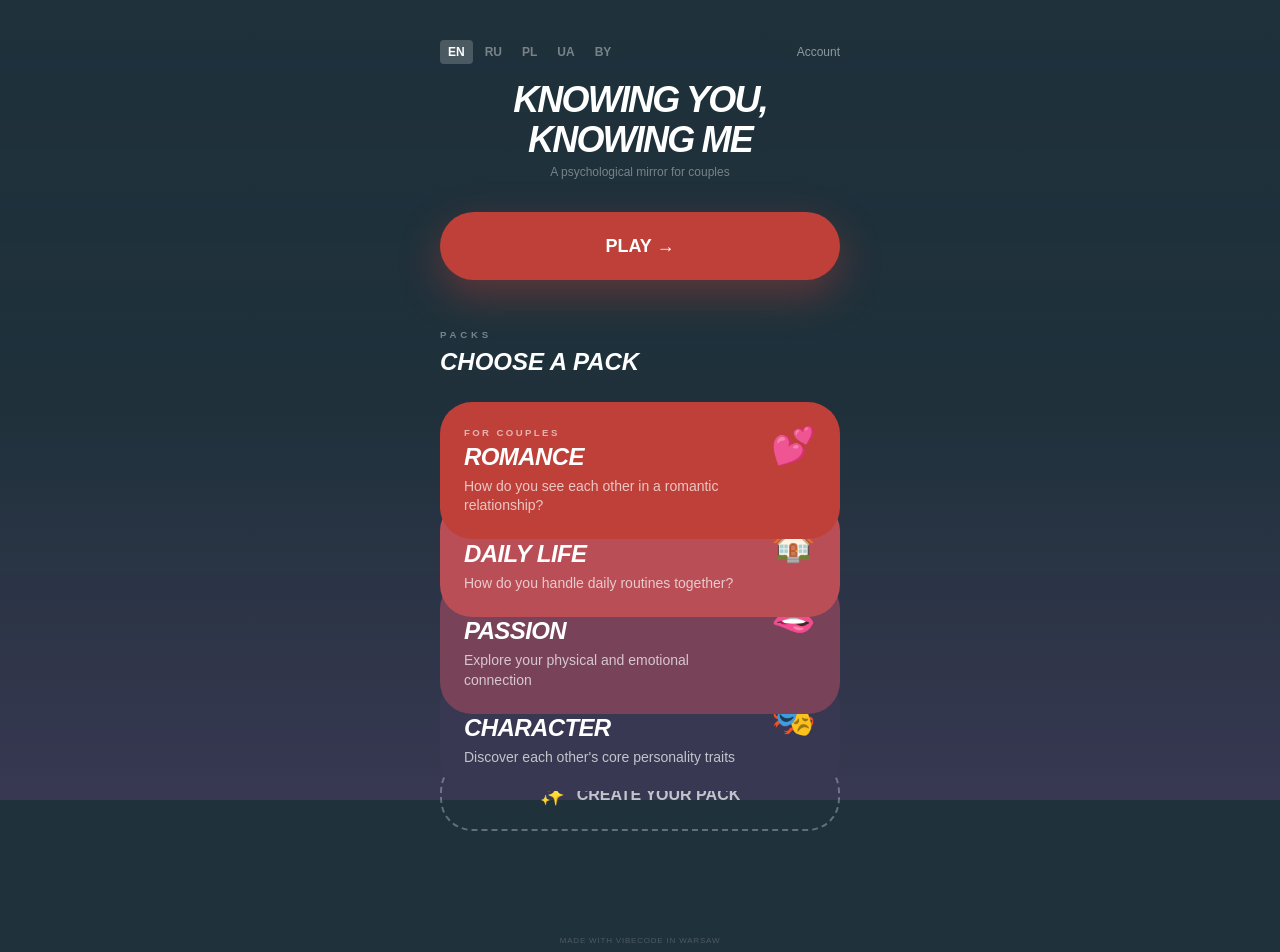
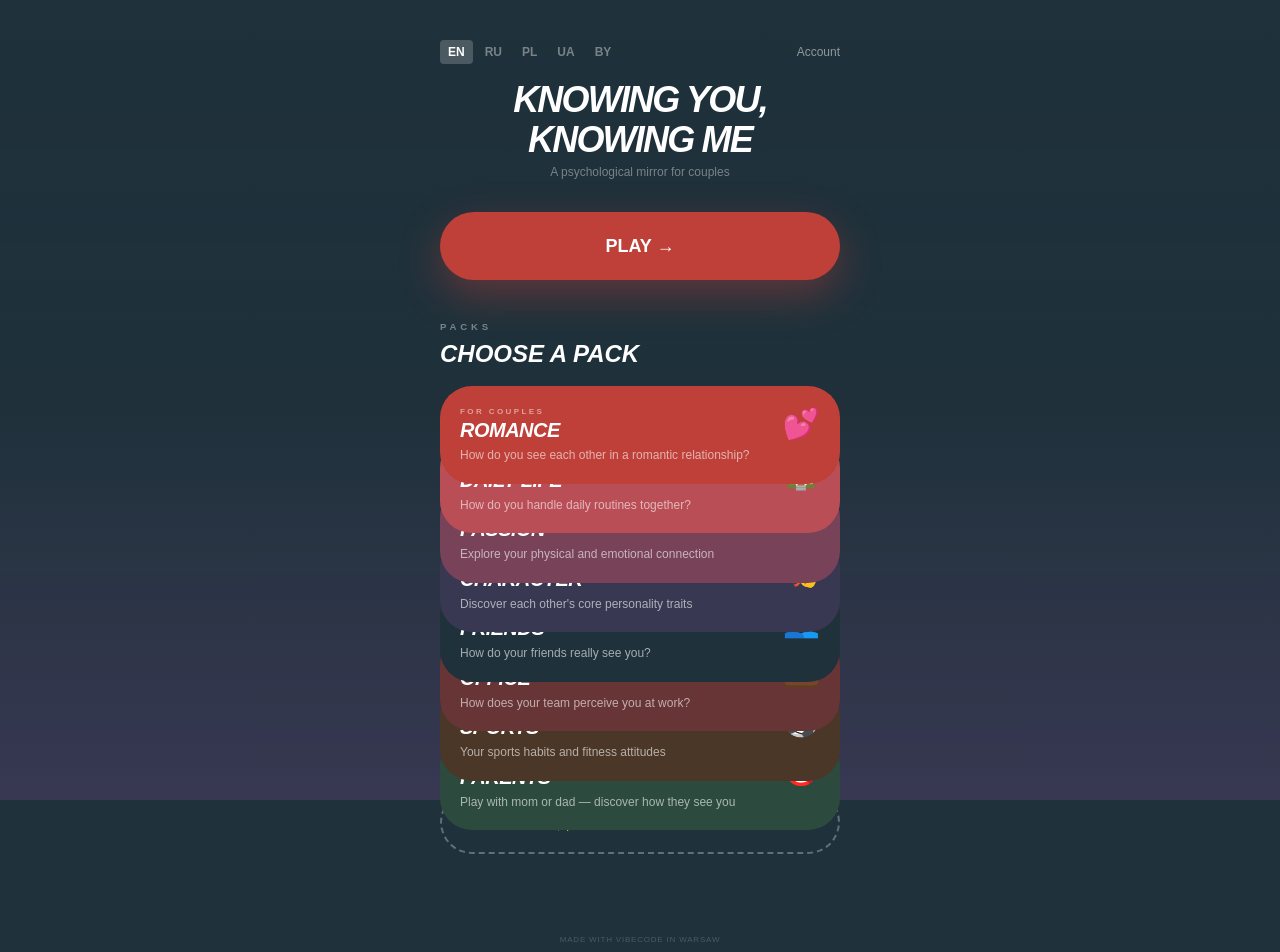
Before and after one commit to ivanshyla/knowing-you-app, a Next.js app: page / in a window 1280 px wide. Shown: the top 952 px of the page. Built offline with nearby package versions, Linux system fonts and the light colour scheme; no server answers.

Commit message:
fix: 8 packs, original text layout

```diff
--- a/app/page.tsx
+++ b/app/page.tsx
@@ -6,12 +6,12 @@ import { useTranslations } from 'next-intl'
 import { LanguageSwitcher } from '@/components/LanguageSwitcher'
 import { QUESTION_PACKS, type QuestionPack } from '@/data/questionPacks'
 
-const STACK_COLORS = ['#BE4039', '#B94E56', '#784259', '#383852'] as const
+const STACK_COLORS = ['#BE4039', '#B94E56', '#784259', '#383852', '#1F313B', '#683536', '#4A3728', '#2D4A3E'] as const
 
 export default function HomePage() {
   const t = useTranslations()
   const packs = Object.values(QUESTION_PACKS)
-  const stackPacks = packs.slice(0, 4)
+  const stackPacks = packs.slice(0, 8)
   const [lastCode, setLastCode] = useState<string | null>(null)
 
   useEffect(() => {
@@ -58,12 +58,12 @@ export default function HomePage() {
           )}
         </div>
 
-        <section className="mt-12 flex-1">
+        <section className="mt-10 flex-1">
           <p className="text-[0.6rem] uppercase tracking-[0.4em] text-white/40 font-black mb-1">PACKS</p>
-          <h2 className="text-2xl font-black text-white italic uppercase mb-6">{t('home.choosePack')}</h2>
+          <h2 className="text-2xl font-black text-white italic uppercase mb-4">{t('home.choosePack')}</h2>
 
           {/* Stacked cards */}
-          <div className="relative pb-20">
+          <div className="relative pb-16">
             {stackPacks.map((pack, index) => (
               <PackCard
                 key={pack.id}
@@ -76,18 +76,18 @@ export default function HomePage() {
             {/* Create Your Pack */}
             <Link
               href="/packs/create"
-              className="relative block rounded-[2rem] p-5 border-2 border-dashed border-white/30 hover:border-white/50 hover:bg-white/5 transition-all"
-              style={{ marginTop: '-2rem', zIndex: 6 }}
+              className="relative block rounded-[2rem] p-4 border-2 border-dashed border-white/30 hover:border-white/50 hover:bg-white/5 transition-all"
+              style={{ marginTop: '-2.5rem', zIndex: 2 }}
             >
-              <div className="flex items-center justify-center gap-3">
-                <span className="text-xl">✨</span>
-                <span className="text-base font-bold text-white/70 uppercase">{t('common.createPack')}</span>
+              <div className="flex items-center justify-center gap-2">
+                <span className="text-lg">✨</span>
+                <span className="text-sm font-bold text-white/60 uppercase">{t('common.createPack')}</span>
               </div>
             </Link>
           </div>
         </section>
 
-        <footer className="pt-6 text-center">
+        <footer className="pt-4 text-center">
           <p className="text-[0.5rem] text-white/20 uppercase tracking-widest">{t('home.footer')}</p>
         </footer>
       </div>
@@ -97,7 +97,8 @@ export default function HomePage() {
 
 function PackCard({ pack, index, color }: { pack: QuestionPack; index: number; color: string }) {
   const t = useTranslations()
-  const packKey = pack.id as 'romantic' | 'everyday' | 'intimacy' | 'character'
+  const packKeys = ['romantic', 'everyday', 'intimacy', 'character', 'friends', 'office', 'sport', 'club'] as const
+  const packKey = packKeys.includes(pack.id as any) ? pack.id : 'romantic'
 
   let name, subtitle, description
   try {
@@ -106,31 +107,31 @@ function PackCard({ pack, index, color }: { pack: QuestionPack; index: number; c
     description = t(`packs.${packKey}.description`)
   } catch {
     name = pack.name
-    subtitle = pack.subtitle
+    subtitle = pack.subtitle || ''
     description = pack.description
   }
 
   return (
     <Link
       href={`/room/create?pack=${pack.id}`}
-      className="group relative block rounded-[2rem] p-6 transition-all duration-300 ease-out hover:-translate-y-4"
+      className="group relative block rounded-[2rem] p-5 transition-all duration-300 ease-out hover:-translate-y-6"
       style={{
         backgroundColor: color,
-        marginTop: index === 0 ? 0 : '-2.5rem',
+        marginTop: index === 0 ? 0 : '-3rem',
         zIndex: 10 - index,
       }}
     >
-      <div className="flex items-start gap-4">
-        <div className="flex-1">
-          <p className="text-[0.6rem] uppercase tracking-[0.25em] text-white/60 font-bold">{subtitle}</p>
-          <h3 className="mt-1 text-2xl font-black text-white italic uppercase tracking-tight leading-none">
+      <div className="flex items-start justify-between">
+        <div className="flex-1 pr-4">
+          <p className="text-[0.5rem] uppercase tracking-[0.3em] text-white/50 font-black">{subtitle}</p>
+          <h3 className="text-xl font-black text-white italic uppercase tracking-tight leading-tight">
             {name}
           </h3>
-          <p className="mt-2 text-sm text-white/70 leading-snug">
+          <p className="mt-1 text-xs text-white/60 leading-snug">
             {description}
           </p>
         </div>
-        <span className="text-4xl">{pack.emoji}</span>
+        <span className="text-3xl flex-shrink-0">{pack.emoji}</span>
       </div>
     </Link>
   )
--- a/messages/en.json
+++ b/messages/en.json
@@ -2,7 +2,7 @@
   "common": {
     "play": "Play",
     "continue": "Continue Game",
-    "back": "Back to Home",
+    "back": "Back",
     "copy": "Copy",
     "copied": "Copied!",
     "share": "Share",
@@ -16,14 +16,8 @@
     "title": "Knowing You,",
     "subtitle": "Knowing Me",
     "tagline": "A psychological mirror for couples",
-    "description": "Rate yourself and your partner on 8 qualities. Discover how your self-perception differs from how they see you.",
-    "stats": {
-      "questions": "8 Q's",
-      "both": "SELF & THEM",
-      "mirror": "MIRROR"
-    },
-    "footer": "Made with vibecode in Warsaw",
-    "choosePack": "Choose a pack"
+    "choosePack": "Choose a pack",
+    "footer": "Made with vibecode in Warsaw"
   },
   "packs": {
     "romantic": {
@@ -67,54 +61,12 @@
       "description": "Play with mom or dad — discover how they see you"
     }
   },
-  "create": {
-    "title": "Create Room",
-    "yourName": "Your name",
-    "namePlaceholder": "Your name",
-    "startGame": "Create Room",
-    "questions": "Questions in this pack:"
-  },
-  "lobby": {
-    "title": "Lobby",
-    "code": "Room Code",
-    "waitingPartner": "Waiting for partner...",
-    "copyInvite": "Copy Invite Link",
-    "shareInvite": "Share Invite",
-    "startGame": "Start Game",
-    "startAlone": "Start (partner can join later)",
-    "players": "Players"
-  },
-  "game": {
-    "question": "Question",
-    "of": "of",
-    "rateYourself": "How much is this about YOU?",
-    "ratePartner": "How much is this about your PARTNER?",
-    "next": "Next",
-    "finish": "Finish",
-    "waitingPartner": "Done! Waiting for partner...",
-    "partnerStillPlaying": "Your partner is still answering questions"
-  },
   "results": {
     "title": "Results",
-    "loading": "Loading results...",
-    "error": "Failed to load results",
-    "matchScore": "Match Score",
-    "allQuestions": "All Questions",
-    "insights": "Insights",
-    "topMatches": "Top Matches",
-    "topDifferences": "Biggest Gaps",
-    "shareCard": "Share",
-    "you": "You",
-    "them": "Them",
-    "self": "Self",
-    "fromPartner": "From partner"
+    "matchScore": "Match Score"
   },
   "account": {
     "title": "Account",
-    "gamesPlayed": "Games played",
-    "gamesPurchased": "Games purchased",
-    "freeGames": "Free games left",
-    "buyGames": "Buy 10 Games — $1",
-    "pro": "PRO"
+    "gamesPlayed": "Games played"
   }
 }
```
